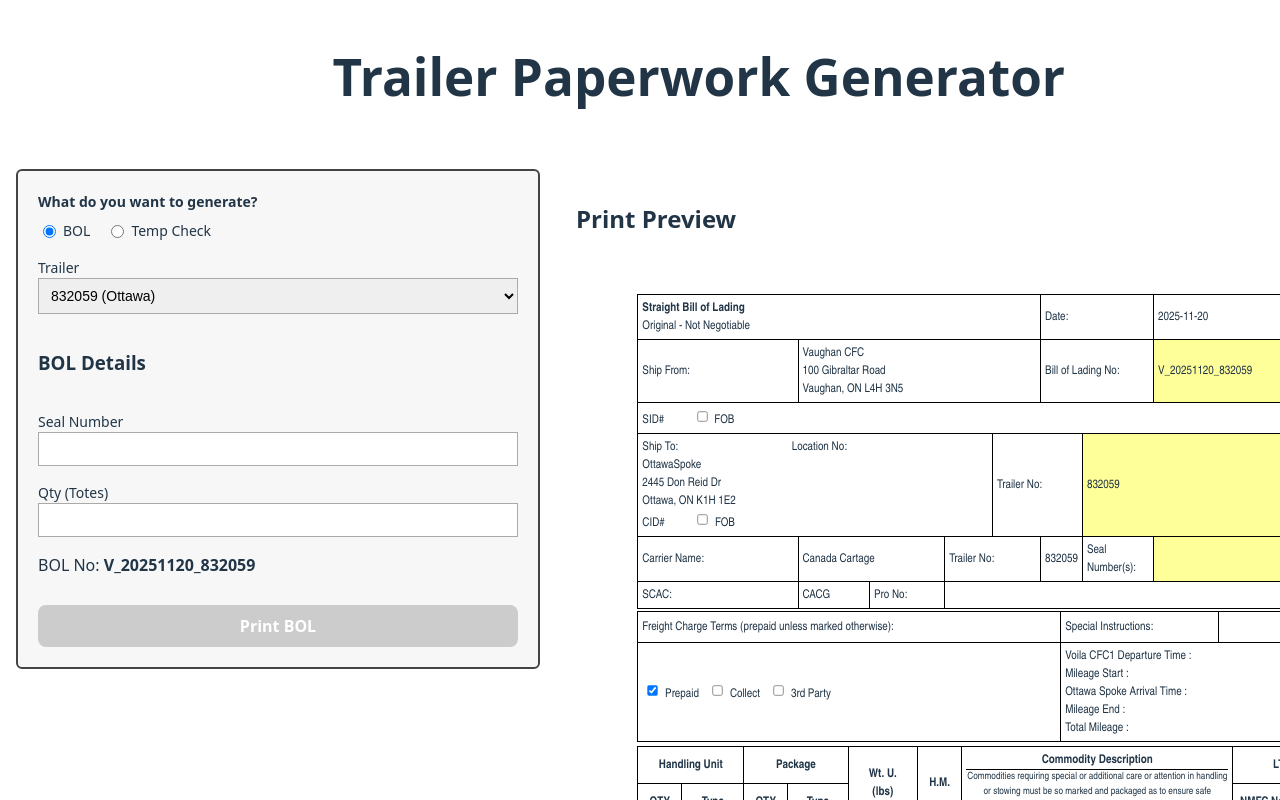
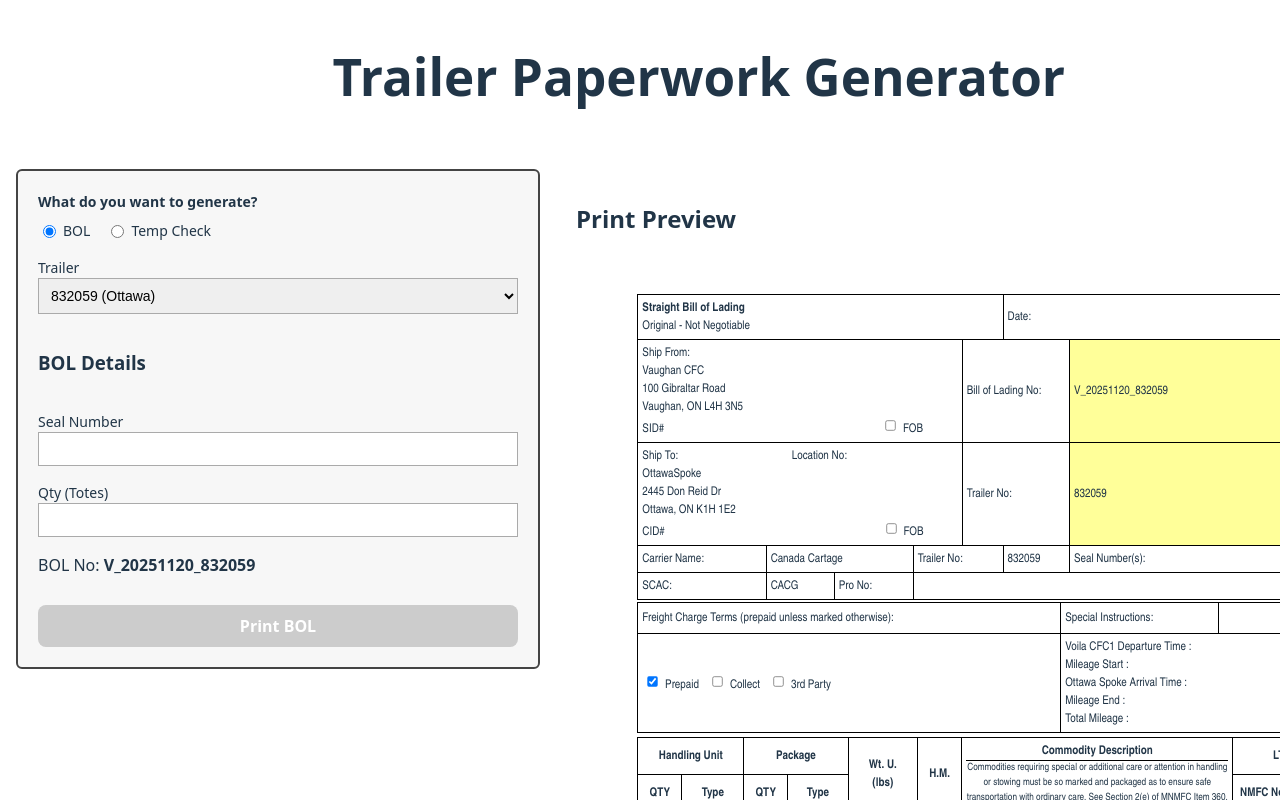
Before and after one commit to ajaisangha/BOL-Generator, a React (Vite) app in the folder bol-app/: page / in a window 1280 px wide. Shown: the top 800 px of the page. Built offline with nearby package versions, Linux system fonts and the light colour scheme.

Commit message:
BOL partial fix 2

```diff
--- a/bol-app/src/components/PrintLayout.jsx
+++ b/bol-app/src/components/PrintLayout.jsx
@@ -48,15 +48,19 @@ function BOLLayout({ mode, trailerNumber, sealNumber, qty, bolNumber }) {
 
           {/* Row 2: Ship From + BOL No */}
           <tr>
-            <td className="label-cell" style={{ width: "40mm" }}>
-              Ship From:
-            </td>
-            <td colSpan={7} style={{ width: "90mm" }}>
+            <td className="label-cell" colSpan={7} style={{ width: "90mm" }}>
+              Ship From:<br />
+
               Vaughan CFC
               <br />
               100 Gibraltar Road
               <br />
               Vaughan, ON L4H 3N5
+              <br />
+              <span className="label-cell">SID#&emsp;&emsp;&emsp;&emsp;&emsp;&emsp;&emsp;&emsp;&emsp;&emsp;&emsp;&emsp;&emsp;&emsp;&emsp;&emsp;&emsp;&emsp;
+                <input type="checkbox" style={{ transform: "scale(0.8)" }} />{" "}
+                  FOB
+                </span>
             </td>
             <td colSpan={2} className="label-cell" style={{ width: "30mm" }}>
               Bill of Lading No:
@@ -66,31 +70,13 @@ function BOLLayout({ mode, trailerNumber, sealNumber, qty, bolNumber }) {
             </td>
           </tr>
 
-          {/* Row 3: SID# (blank) + checkbox + FOB */}
-          <tr>
-            <td colSpan={12}>
-              <div
-                style={{
-                  display: "flex",
-                  justifyContent: "space-between",
-                  alignItems: "center",
-                }}
-              >
-                <span className="label-cell">SID#&nbsp;&nbsp;&nbsp;&nbsp;&nbsp;&nbsp;&nbsp;&nbsp;&nbsp;&nbsp;
-                <input type="checkbox" style={{ transform: "scale(0.8)" }} />{" "}
-                  FOB
-                </span>
-              </div>
-            </td>
-          </tr>
-
           {/* Row 4: Ship To + Trailer No */}
           <tr>
             <td colSpan={7}>Ship To: &emsp;&emsp;&emsp;&emsp;&emsp;&emsp;&emsp;&emsp;&emsp;
               Location No:{shipToLines.map((line, idx) => (
                 <div key={idx}>{line}</div>
               ))}
-              <span className="label-cell">CID#&nbsp;&nbsp;&nbsp;&nbsp;&nbsp;&nbsp;&nbsp;&nbsp;&nbsp;&nbsp;
+              <span className="label-cell">CID#&emsp;&emsp;&emsp;&emsp;&emsp;&emsp;&emsp;&emsp;&emsp;&emsp;&emsp;&emsp;&emsp;&emsp;&emsp;&emsp;&emsp;&emsp;
                 <input type="checkbox" style={{ transform: "scale(0.8)" }} />{" "}
                   FOB
                 </span>
```
